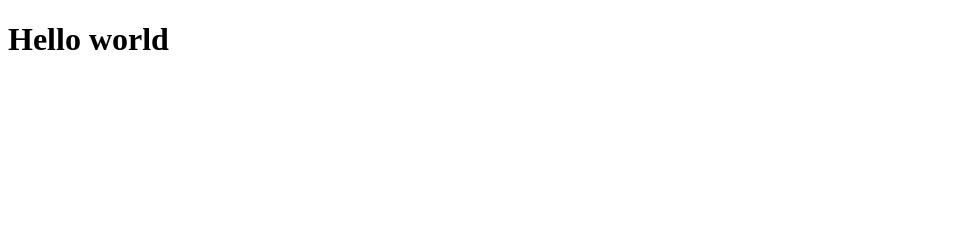
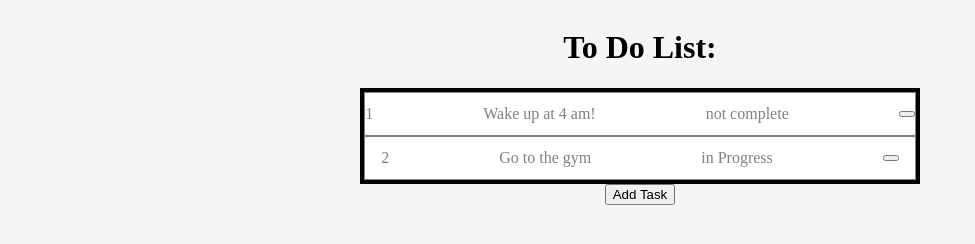
Before and after one commit to joshuadrom03/todo-list-js, a plain HTML site: page index.html in a window 1280 px wide. Shown: the whole page, without its empty margins (0-975 px from the left). Drawn offline with Linux system fonts and the light colour scheme.

Commit message:
added the initail stylings and buttons with defualt tasks

```diff
--- a/index.html
+++ b/index.html
@@ -7,8 +7,13 @@
     <link rel="stylesheet" href="styles.css">
 </head>
 <body>
-    <h1>Hello world</h1>
+    <h1>To Do List:</h1>
+    <div class="notepad">
 
+    </div>
+    <div class="input_container">
+        <button class="add-task">Add Task</button>
+    </div>
     <script src="script.js"></script>
 </body>
 </html>
--- a/script.js
+++ b/script.js
@@ -0,0 +1,57 @@
+//create an array to store the task objects in
+
+//store defualt tasks in there
+const tasksArr = [
+    {
+        id: 1,
+        text: "Wake up at 4 am!",
+        status: "not complete"
+    },
+    {
+        id: 2,
+        text: "Go to the gym",
+        status: "in Progress"
+    }
+]
+
+//create add task function
+
+function addTask(){
+    const task = {
+
+    }
+}
+
+const task_container = document.createElement("div");
+task_container.className = "task-container"
+const notepad_container = document.querySelector(".notepad")
+
+function displayTasks() {
+    tasksArr.forEach(task => {
+        let task_id_div = document.createElement("div")
+        let task_text_div = document.createElement("div")
+        let task_status_div = document.createElement("div")
+        let task_div = document.createElement("div")
+        task_div.className = "task-div";
+
+        //add the delete task button and functionality
+        const delete_task = document.createElement("button");
+
+
+        //append each object value to a div
+        task_id_div.textContent =  task.id;
+        task_text_div.textContent = task.text;
+        task_status_div.textContent = task.status;
+
+
+        task_div.append(task_id_div);
+        task_div.append(task_text_div);
+        task_div.append(task_status_div);
+        task_div.append(delete_task);
+
+        task_container.append(task_div);
+    });
+    notepad_container.append(task_container);
+}
+
+displayTasks();
--- a/styles.css
+++ b/styles.css
@@ -0,0 +1,41 @@
+body{
+    background-color: whitesmoke;
+    display: flex;
+    justify-content: center;
+    flex-direction: column;
+    align-items: center;
+    color: black
+}
+
+.task-div{
+    display: flex;
+    align-items: center;
+    gap: 20%;
+    max-width: 100%;
+    height: 100%;
+    justify-content: center;
+    color: gray;
+    border: solid 1px gray;
+
+}
+
+.task-container{
+    display: flex;
+    flex-direction: column;
+    width: 100%;
+    border: solid 4px black;
+
+
+
+
+}
+
+.notepad{
+    width: 70vh;
+    height: 12vh;
+    background-color: white;
+    display: flex;
+    justify-content: center;
+
+
+}
```
Also changed, not shown: assets/background.jpg (added).
